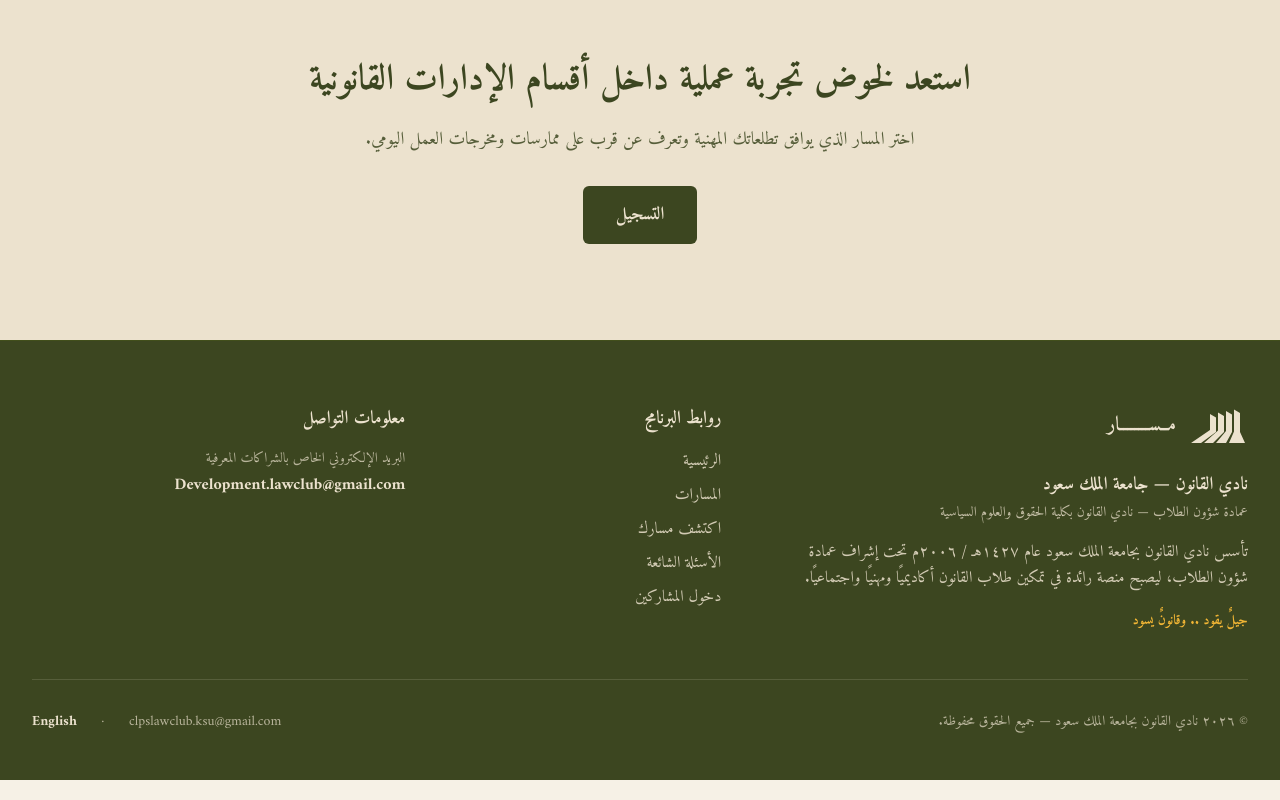
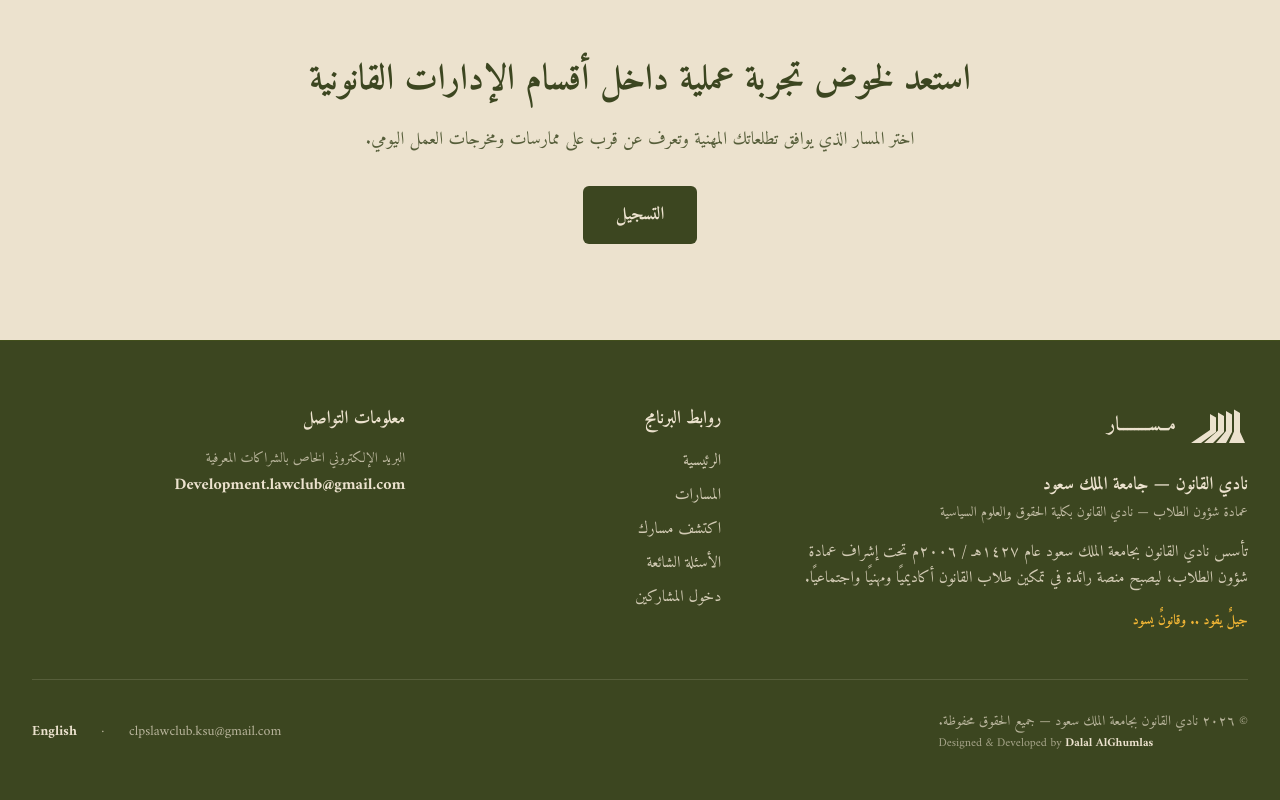
Before and after one commit to Dalal-AlGhumlas/legal-department-tracks, a React (Vite) app: page / in a window 1280 px wide. Shown: the part 4581-5381 px from the top of the page. Built offline with nearby package versions, Linux system fonts and the light colour scheme; no server answers; the database is empty.

Commit message:
Refactor Footer component layout and add designer credit
Updated the footer component to include designer credit and improved layout.

```diff
--- a/src/components/Footer.tsx
+++ b/src/components/Footer.tsx
@@ -104,10 +104,28 @@
 
 {/* Bottom bar */}
 <div className="pt-8 flex flex-col sm:flex-row items-center justify-between gap-4 text-sm text-[#ECE2CE]/70">
+
+  <div className="flex flex-col gap-1 text-center sm:text-start">
     <p>{t.footer.copyright}</p>
+
+    <p className="text-xs text-[#ECE2CE]/60" dir="ltr">
+      Designed & Developed by{' '}
+      <a
+        href="https://www.linkedin.com/in/dalal-alghumlas/"
+        target="_blank"
+        rel="noopener noreferrer"
+        className="font-bold text-[#ECE2CE] hover:text-[#F2B635] transition-colors"
+      >
+        Dalal AlGhumlas
+      </a>
+    </p>
+  </div>
+
   <div className="flex items-center gap-6">
     <span dir="ltr">{OFFICIAL_CONTACTS.clubEmail}</span>
+
     <span aria-hidden="true">·</span>
+
     <button
       type="button"
       onClick={toggleLang}
@@ -116,6 +134,7 @@
       {t.nav.switchLanguage}
     </button>
   </div>
+
 </div>
       </div>
     </footer>
```
Lines whose indentation alone changed are shown as unchanged.
